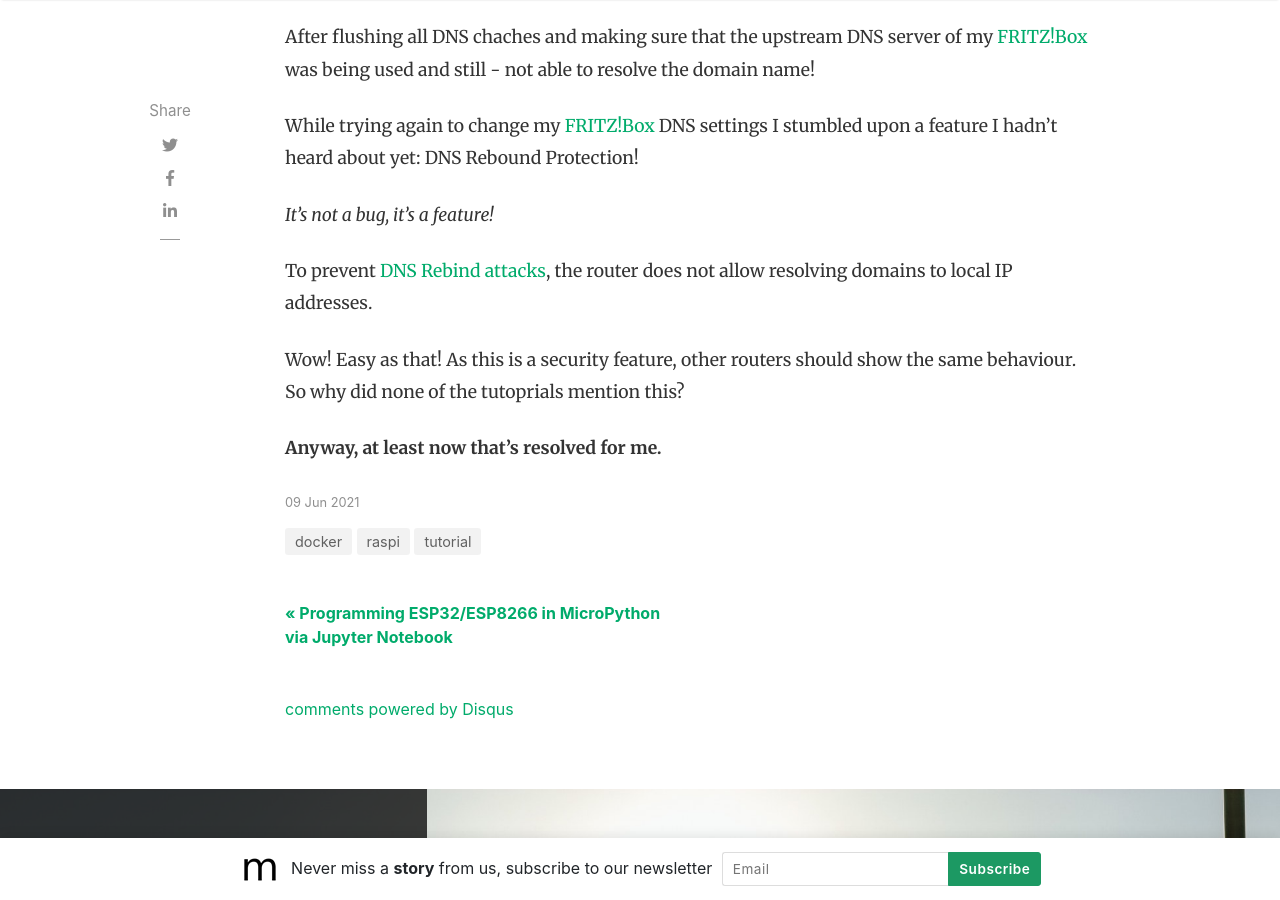
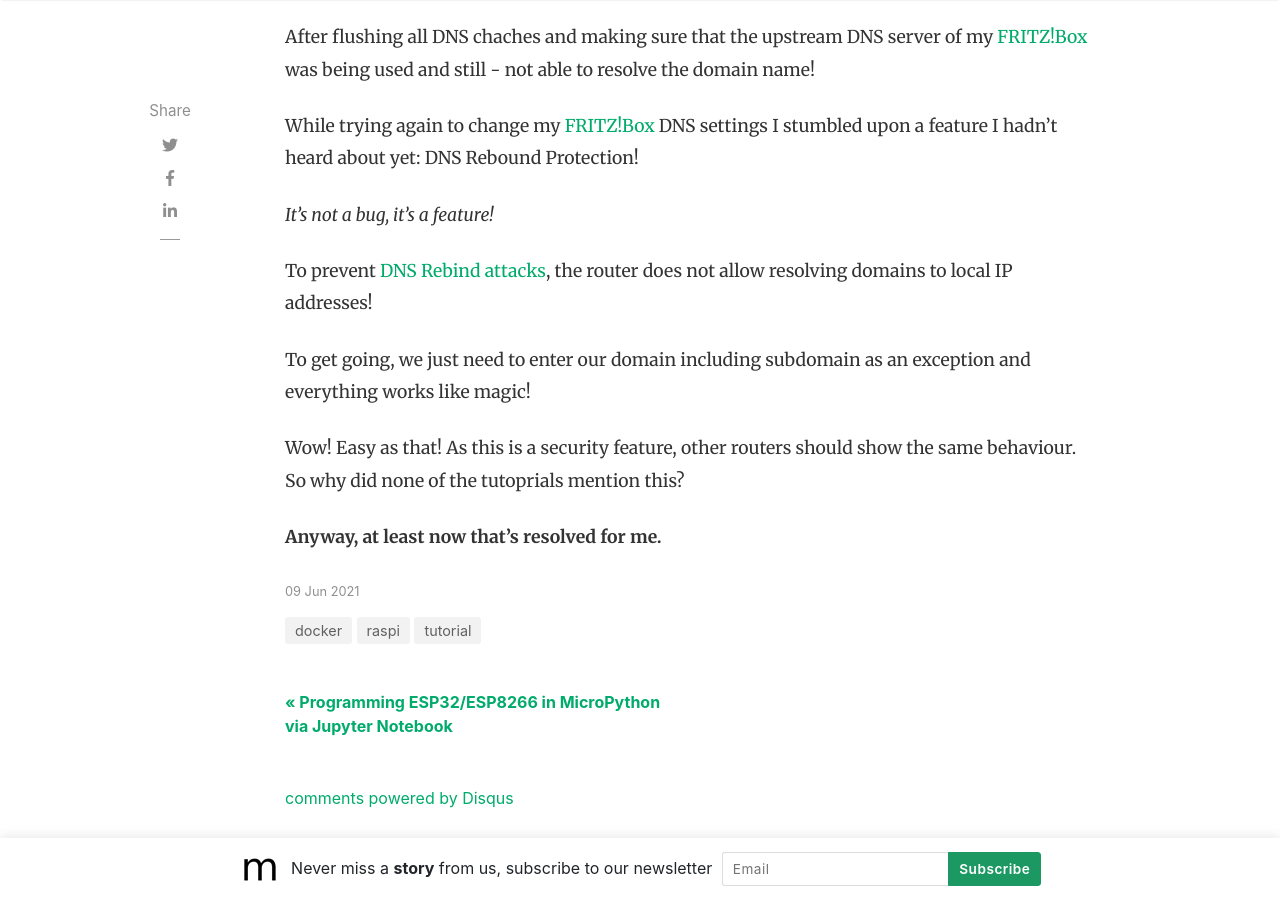
Before and after one commit to KateiRen/kateiren.github.io, a Jekyll site: the page built from _posts/2021-06-09-DNS-Rebound-Protection-kept-me-up.md, in a window 1280 px wide and 900 px high, scrolled down 2458 px. Built offline with Jekyll 4.4.1, drawn with Linux system fonts in a browser that asks for light colours; nearby versions of some CDN libraries; comment, search, counter and statistics services are not loaded.

Commit message:
Update 2021-06-09-DNS-Rebound-Protection-kept-me-up.md

```diff
--- a/_posts/2021-06-09-DNS-Rebound-Protection-kept-me-up.md
+++ b/_posts/2021-06-09-DNS-Rebound-Protection-kept-me-up.md
@@ -43,7 +43,9 @@ While trying again to change my [FRITZ!Box](https://avm.de/produkte/fritzbox/) D
 
 *It's not a bug, it's a feature!*
 
-To prevent [DNS Rebind attacks](https://www.ceilers-news.de/serendipity/37-DNS-Rebinding-Ein-altbekannter-Angriff-kompromittiert-Router.html), the router does not allow resolving domains to local IP addresses.
+To prevent [DNS Rebind attacks](https://www.ceilers-news.de/serendipity/37-DNS-Rebinding-Ein-altbekannter-Angriff-kompromittiert-Router.html), the router does not allow resolving domains to local IP addresses!
+
+To get going, we just need to enter our domain including subdomain as an exception and everything works like magic!
 
 Wow! Easy as that! As this is a security feature, other routers should show the same behaviour. So why did none of the tutoprials mention this?
 
```
